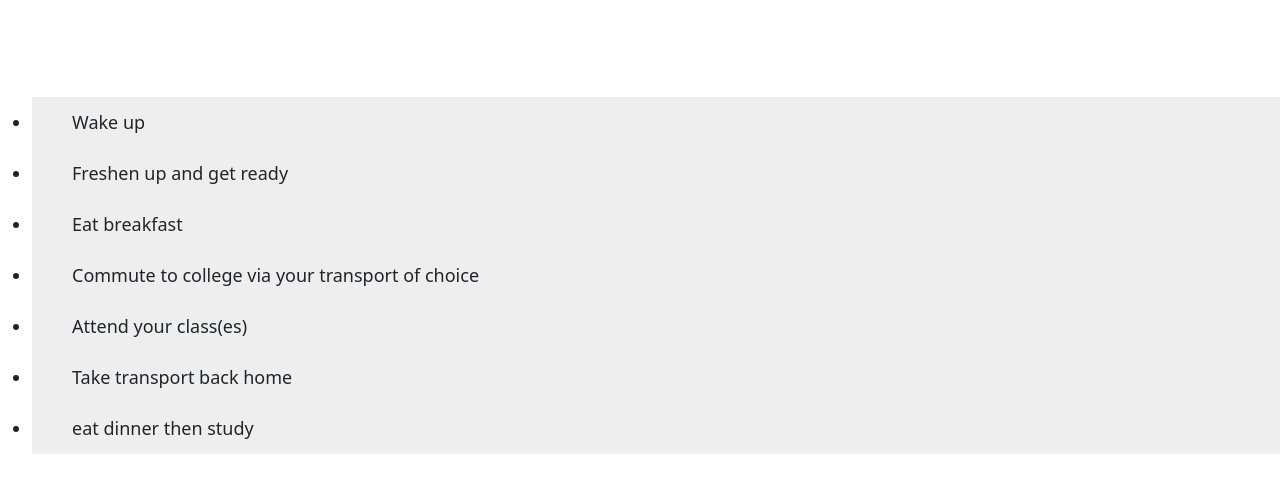
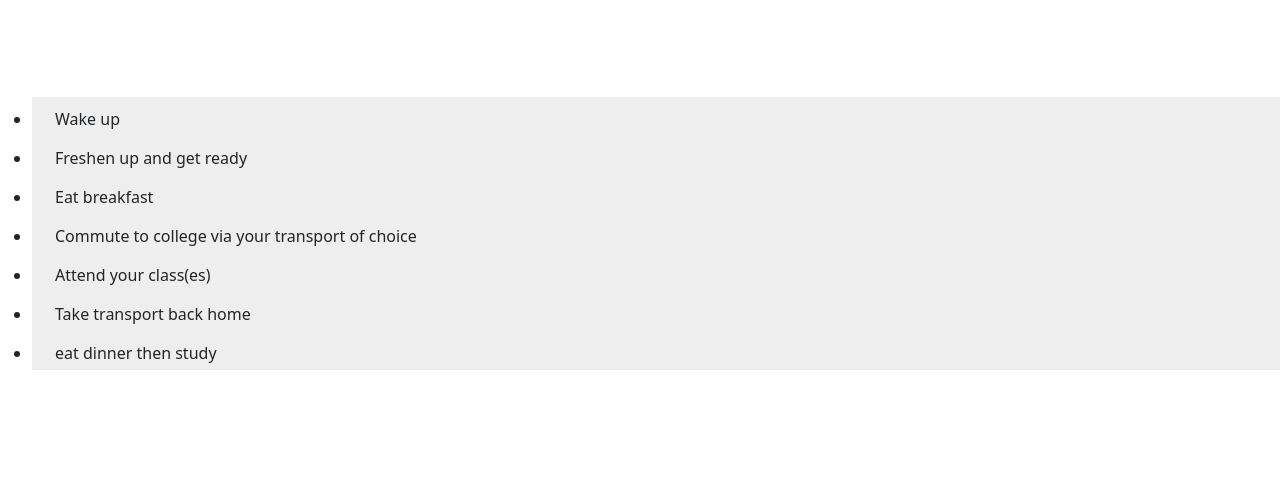
Before and after one commit to aaseeb172/CISC3650Lab1, a plain HTML site: page index.html in a window 1280 px wide. Shown: the part 189-682 px from the top of the page. Drawn offline with nearby package versions, Linux system fonts and the light colour scheme.

Commit message:
new font

```diff
--- a/hw1.css
+++ b/hw1.css
@@ -9,8 +9,8 @@ ul {
   ul li {
     cursor: pointer;
     position: relative;
-    padding: 12px 8px 12px 40px;
+    padding: 10px 6px 5px 23px;
     background: #eeeeee;
-    font-size: 18px;
+    font-size: 16px;
     transition: 0.2s;
   }
```
